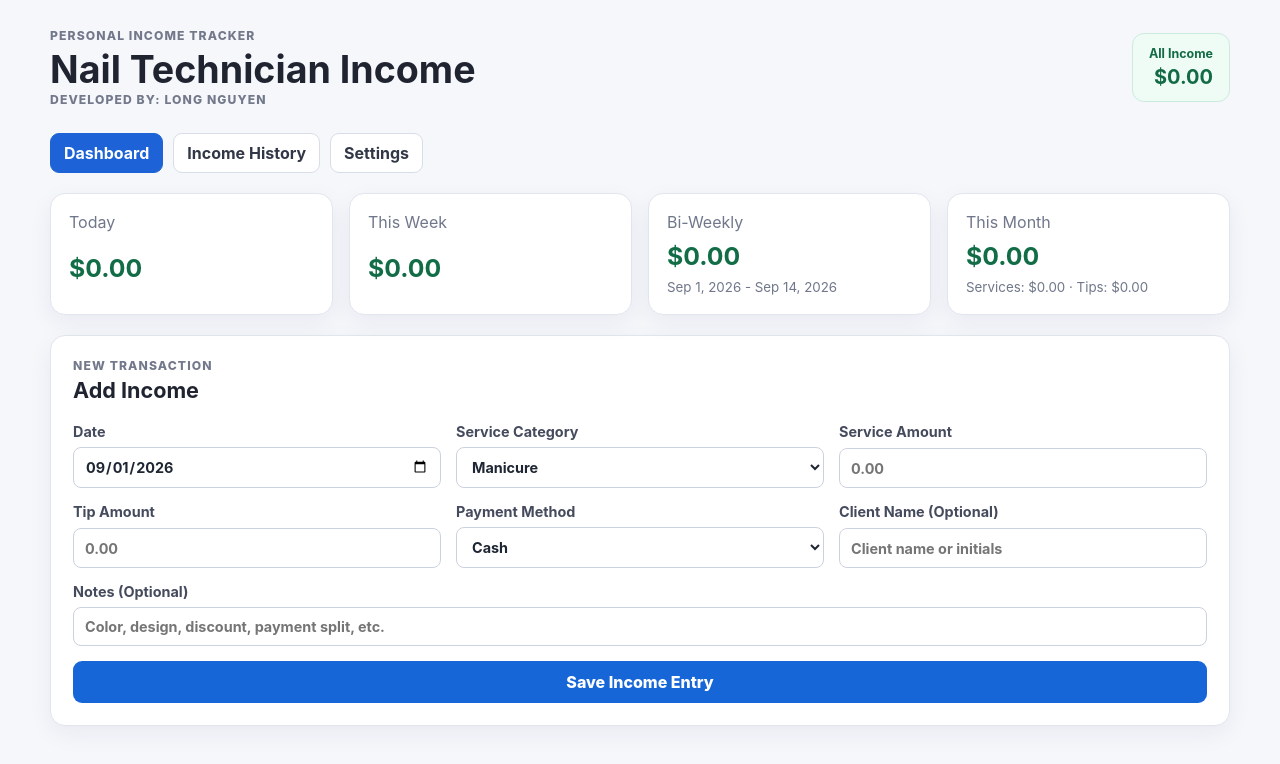
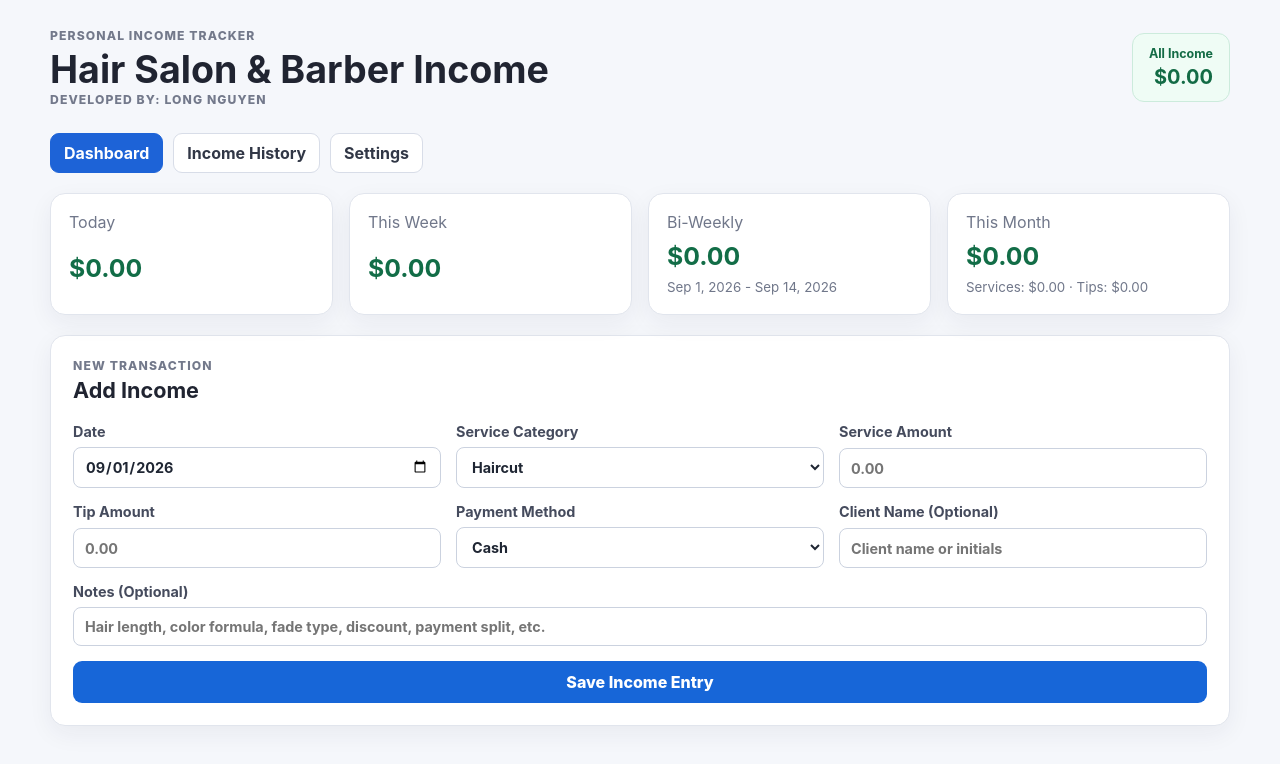
Before and after one commit to vnsaxman-sketch/nails-tech-cash-flow, a React (Vite) app: page / in a window 1280 px wide. Shown: the top 764 px of the page. Built offline with nearby package versions, Linux system fonts and the light colour scheme.

Commit message:
Initial Hair Salon and Barber Income Tracker

```diff
--- a/index.html
+++ b/index.html
@@ -3,7 +3,7 @@
   <head>
     <meta charset="UTF-8" />
     <meta name="viewport" content="width=device-width, initial-scale=1.0" />
-    <title>Nails-tech-cash-flow</title>
+    <title>Hair Salon & Barber Income Tracker</title>
   </head>
   <body>
     <div id="root"></div>
--- a/src/App.tsx
+++ b/src/App.tsx
@@ -35,11 +35,15 @@ import "./App.css";
 type TabName = "dashboard" | "history" | "settings";
 
 const serviceCategories: ServiceCategory[] = [
-  "Manicure",
-  "Pedicure",
-  "Acrylic",
-  "Gel",
-  "Nail Art",
+  "Haircut",
+  "Haircut and Beard Trim",
+  "Beard Trim",
+  "Hair Wash and Style",
+  "Hair Coloring",
+  "Highlights",
+  "Perm",
+  "Hair Treatment",
+  "Kids Haircut",
   "Extra Service",
 ];
 
@@ -55,7 +59,7 @@ const paymentMethods: PaymentMethod[] = [
 function createEmptyForm() {
   return {
     date: todayText(),
-    serviceCategory: "Manicure" as ServiceCategory,
+    serviceCategory: "Haircut" as ServiceCategory,
     extraServiceNote: "",
     clientName: "",
     serviceAmount: "",
@@ -297,14 +301,14 @@ export default function App() {
 
   function exportJsonBackup() {
     const backup = {
-      appName: "Nail Technician Income Tracker",
+      appName: "Hair Salon and Barber Income Tracker",
       exportedAt: new Date().toISOString(),
       settings,
       entries,
     };
 
     downloadFile(
-      `nail-tech-income-backup-${todayText()}.json`,
+      `hair-salon-barber-income-backup-${todayText()}.json`,
       JSON.stringify(backup, null, 2),
       "application/json",
     );
@@ -345,7 +349,7 @@ export default function App() {
       .join("\n");
 
     downloadFile(
-      `nail-tech-income-${todayText()}.csv`,
+      `hair-salon-barber-income-${todayText()}.csv`,
       csvContent,
       "text/csv;charset=utf-8",
     );
@@ -425,8 +429,8 @@ export default function App() {
       <header className="app-header">
         <div>
           <p className="eyebrow">Personal Income Tracker</p>
-          <h1>Nail Technician Income</h1>
-	  <p className="eyebrow">Developed by: Long Nguyen</p>
+          <h1>Hair Salon & Barber Income</h1>
+          <p className="eyebrow">Developed by: Long Nguyen</p>
         </div>
 
         <div className="all-time-total">
@@ -543,7 +547,7 @@ export default function App() {
                   Extra Service Note
                   <input
                     value={form.extraServiceNote}
-                    placeholder="Example: Repair, polish change, waxing"
+                    placeholder="Example: Shave, blowout, scalp massage, styling"
                     onChange={(event) =>
                       updateForm("extraServiceNote", event.target.value)
                     }
@@ -615,7 +619,7 @@ export default function App() {
                 Notes (Optional)
                 <input
                   value={form.notes}
-                  placeholder="Color, design, discount, payment split, etc."
+                  placeholder="Hair length, color formula, fade type, discount, payment split, etc."
                   onChange={(event) =>
                     updateForm("notes", event.target.value)
                   }
--- a/src/storage.ts
+++ b/src/storage.ts
@@ -1,7 +1,7 @@
 import type { AppSettings, IncomeEntry } from "./types";
 
-const INCOME_STORAGE_KEY = "nail-tech-income-entries-v1";
-const SETTINGS_STORAGE_KEY = "nail-tech-income-settings-v1";
+const INCOME_STORAGE_KEY = "hairsalon-barber-income-entries-v1";
+const SETTINGS_STORAGE_KEY = "hairsalon-barber-income-settings-v1";
 
 const defaultSettings: AppSettings = {
   biweeklyStartDate: new Date().toISOString().slice(0, 10),
--- a/vite.config.ts
+++ b/vite.config.ts
@@ -4,7 +4,7 @@ import react from "@vitejs/plugin-react";
 export default defineConfig({
   plugins: [react()],
 
-  base: '/nails-tech-cash-flow/',
+  base: '/hairsalon-cash-flow/',
 
   build: {
     outDir: "dist",
```
Also changed, not shown: src/types.ts (+10 -5 lines).
